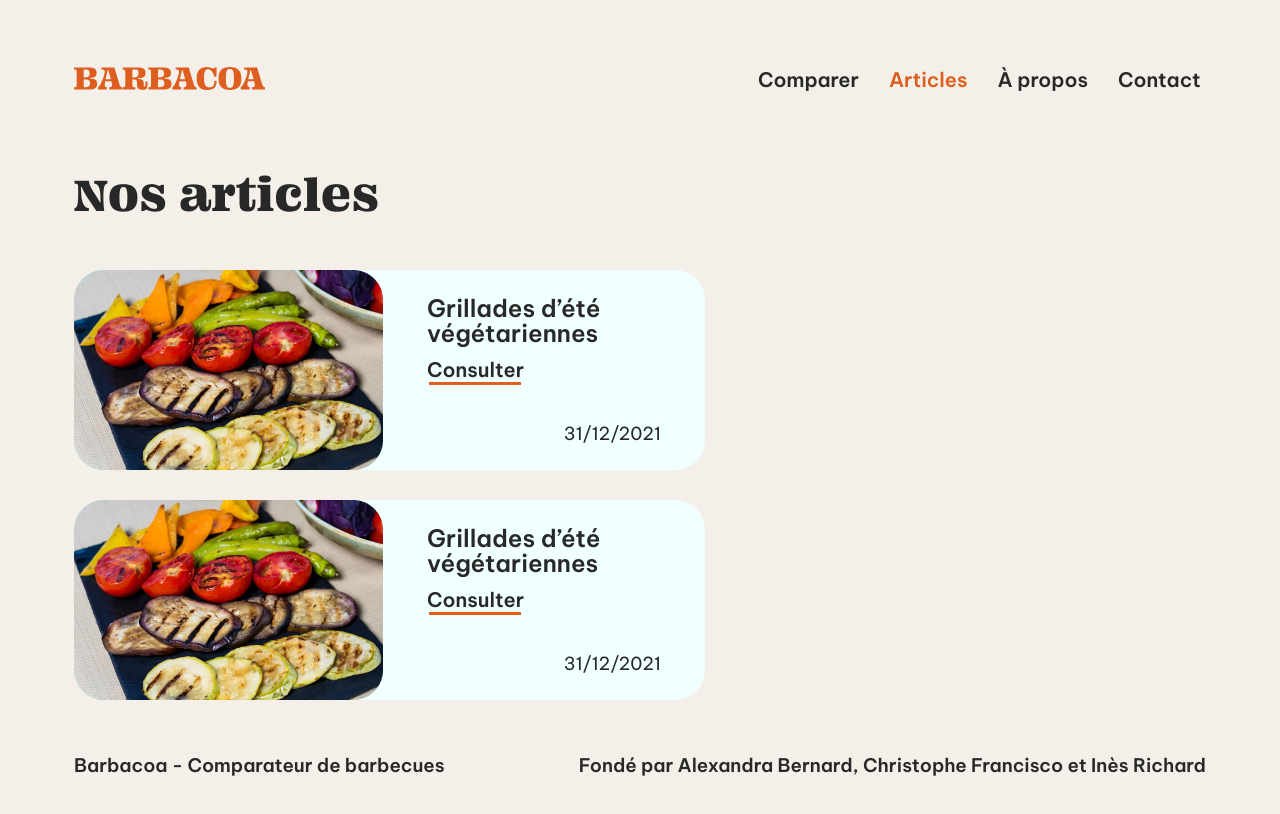
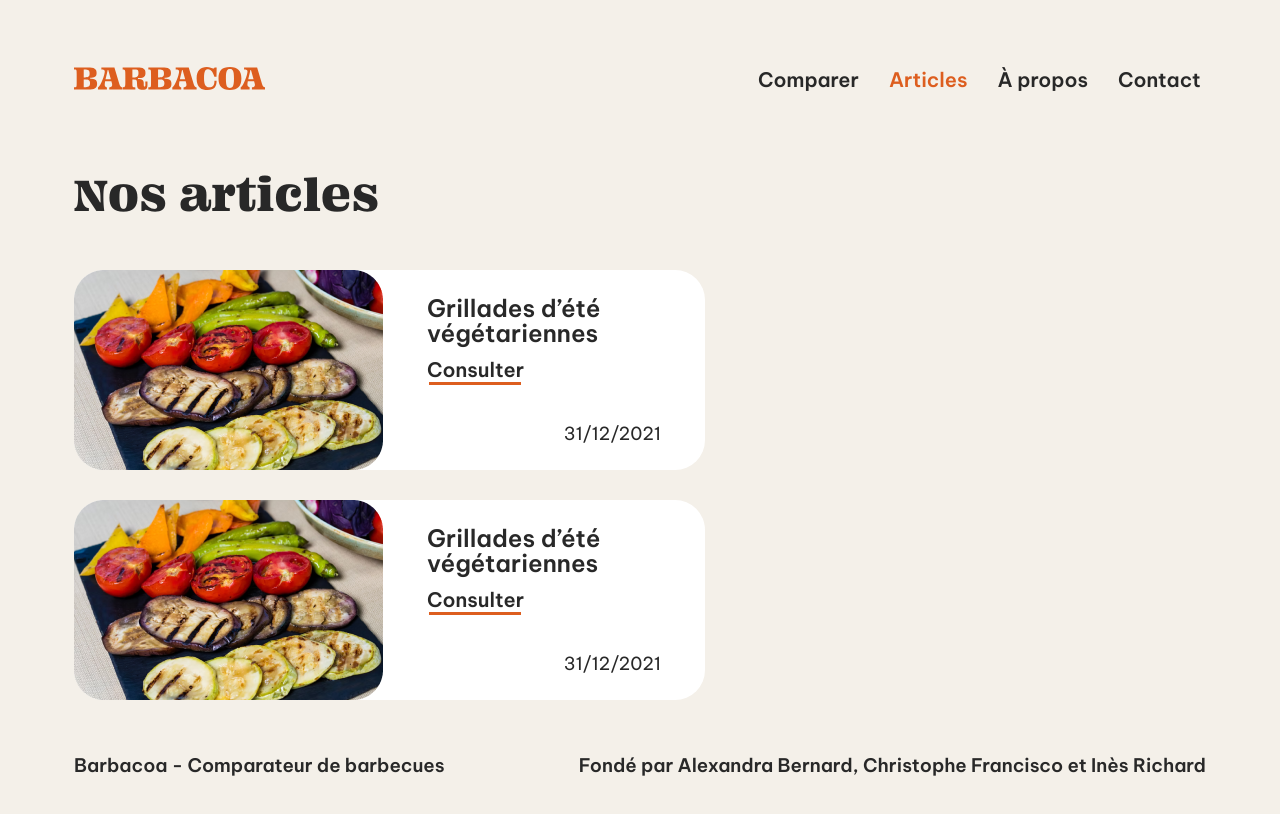
Before and after one commit to Chriiiiiss/barbacoa, a Next.js app: page /articles in a window 1280 px wide. Built offline with nearby package versions, Linux system fonts and the light colour scheme.

Commit message:
[FIX] Change bg color of BbqCards

```diff
--- a/components/articleCards.module.css
+++ b/components/articleCards.module.css
@@ -6,13 +6,12 @@
     flex: 50%;
     display: flex;
     gap: 44px;
-    background-color: azure;
+    background-color: #FFF;
 }
 
 .imageLayout {
     width: 309px;
     height: 200px;
-    background-color: aquamarine;
     border-radius: 30px;
 }
 
--- a/components/bbqCards.tsx
+++ b/components/bbqCards.tsx
@@ -16,7 +16,7 @@ const BbqCards: NextPage = () => {
             </div>
             <div className={styles.textLayout}>
                 <div className={styles.titleTextLayout}>
-                    <h4 className={styles.bbqTitle}>Barbecue Alice's Garden</h4>
+                    <h4 className={styles.bbqTitle}>Barbecue Alice&apos;s Garden</h4>
                     <h4 className={styles.bbqPrice}>249,99€</h4>
                 </div>
                 <div className={styles.textContent}>
--- a/pages/about.tsx
+++ b/pages/about.tsx
@@ -33,7 +33,7 @@ const About: NextPage = () => {
                 choisir un barbecue. Nous avons alors développé un service simple, rapide et efficace, et<br/>
                 surtout gratuit.<br/><br/>
 
-                Les utilisateurs apprécient nos services et sont satisfaits de l'outil, c’est donc un pari gagnant<br/>
+                Les utilisateurs apprécient nos services et sont satisfaits de l&apos;outil, c’est donc un pari gagnant<br/>
                 pour nous !<br/><br/>
 
                 Nous souhaitons transmettre des valeurs de partage, de bien-être et de légèreté tout en<br/>
```
